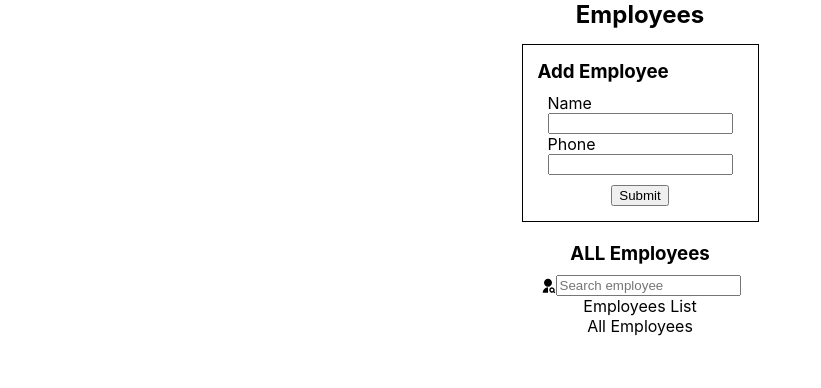
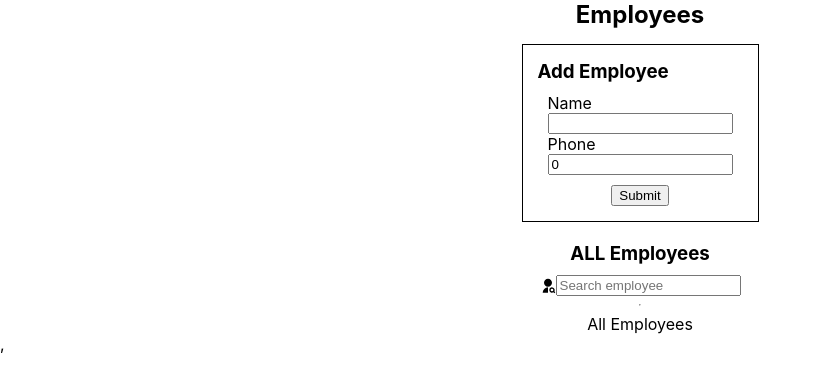
Before and after one commit to dmitruz/hotel-employees, a React (Create React App) app: page / in a window 1280 px wide. Shown: the top 388 px of the page, without its empty margins (0-821 px from the left). Built offline with nearby package versions, Linux system fonts and the light colour scheme.

Commit message:
created employees list

```diff
--- a/package.json
+++ b/package.json
@@ -3,6 +3,7 @@
   "version": "0.1.0",
   "private": true,
   "dependencies": {
+    "@reduxjs/toolkit": "^1.9.5",
     "@testing-library/jest-dom": "^5.17.0",
     "@testing-library/react": "^13.4.0",
     "@testing-library/user-event": "^13.5.0",
--- a/src/components/EmployeesForm.js
+++ b/src/components/EmployeesForm.js
@@ -1,6 +1,32 @@
 import './EmployeesForm.scss';
+import { useDispatch, useSelector } from 'react-redux';
+import { changeName, changeNumber, addEmployee } from '../store';
 
 const EmployeesForm = () => {
+  const dispatch = useDispatch();
+  const { name, number } = useSelector(state => {
+    return {
+      name: state.form.name,
+      number: state.form.number,
+    };
+  });
+
+  const handleNameChange = e => {
+    dispatch(changeName(e.target.value));
+  };
+
+  const handleNumberChange = e => {
+    const employeeNumber = parseInt(e.target.value) || 0;
+    dispatch(changeNumber(employeeNumber));
+  };
+
+  const handleSubmit = e => {
+    e.preventDefault();
+    dispatch(addEmployee({ name, number }));
+    dispatch(changeName(''));
+    dispatch(changeNumber(0));
+  };
+
   return (
     <>
       <div className="employees__header">
@@ -8,15 +34,20 @@ const EmployeesForm = () => {
       </div>
       <div className="form__panel">
         <h3 className="subtitle">Add Employee</h3>
-        <form className="employees__form">
+        <form onSubmit={handleSubmit} className="employees__form">
           <div className="field__group">
             <div className="field">
               <label className="label">Name</label>
-              <input className="input is-expanded" />
+              <input className="input is-expanded" value={name} onChange={handleNameChange} />
             </div>
             <div className="field">
               <label className="label">Phone</label>
-              <input className="input is-expanded" type="number" />
+              <input
+                className="input is-expanded"
+                value={number}
+                onChange={handleNumberChange}
+                type="number"
+              />
             </div>
           </div>
           <div className="form__submit-btn">
--- a/src/components/EmployeesList.js
+++ b/src/components/EmployeesList.js
@@ -1,5 +1,44 @@
+import { useSelector, useDispatch } from 'react-redux';
+import { removeEmployee } from '../store';
+
 const EmployeesList = () => {
-  return <div>Employees List</div>;
+  const dispatch = useDispatch();
+  const { employees, name } = useSelector(({ form, employees: { data, searchTerm } }) => {
+    const filteredCars = data.filter(employee =>
+      employee.name.toLowerCase().includes(searchTerm.toLowerCase()),
+    );
+
+    return {
+      employees: filteredCars,
+      name: form.name,
+    };
+  });
+
+  const handleEmployeeDelete = employee => {
+    dispatch(removeEmployee(employee.id));
+  };
+
+  const renderedEmployees = employees.map(employee => {
+    const bold = name && employee.name.toLowerCase().includes(name.toLowerCase());
+
+    return (
+      <div key={employee.id} className={`panel ${bold && 'bold'}`}>
+        <p>
+          {employee.name} - ${employee.cost}
+        </p>
+        <button className="button is-danger" onClick={() => handleEmployeeDelete(employee)}>
+          Delete
+        </button>
+      </div>
+    );
+  });
+
+  return (
+    <div className="car-list">
+      {renderedEmployees}
+      <hr />
+    </div>
+  );
 };
 
 export default EmployeesList;
--- a/src/index.js
+++ b/src/index.js
@@ -2,12 +2,12 @@ import React from 'react';
 import ReactDOM from 'react-dom/client';
 import './index.css';
 import App from './App';
-//import { Provider } from 'react-redux';
-//import { store } from './store';
+import { Provider } from 'react-redux';
+import { store } from './store';
 
 const root = ReactDOM.createRoot(document.getElementById('root'));
 root.render(
-  //<Provider store={store}>
-  <App />,
-  // </Provider>,
+  <Provider store={store}>
+    <App />,
+  </Provider>,
 );
```
Also changed, not shown: 1 other file (tests, documents, lock files or other folders).
